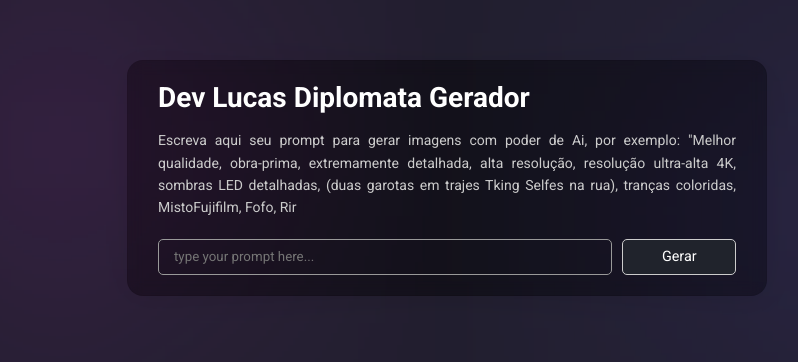
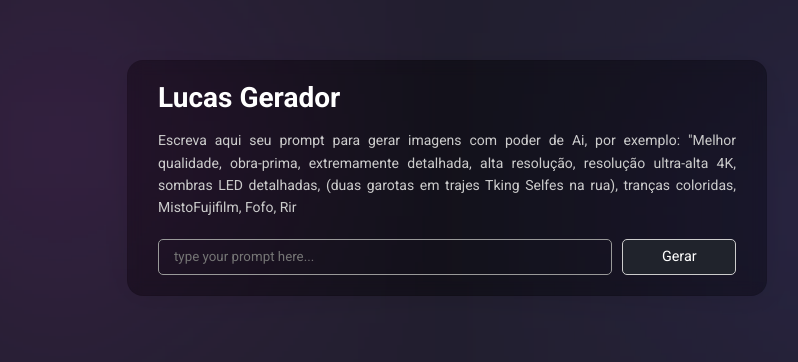
Before and after one commit to lucassamtv1212/free-Ai-image, a plain HTML site: page index.html in a window 1280 px wide. Shown: the part 222-584 px from the top of the page, without its empty margins (193-991 px from the left). Drawn offline with Linux system fonts and the light colour scheme; a script that the page names is missing.

Commit message:
utimo agora sim kskks

```diff
--- a/index.html
+++ b/index.html
@@ -8,7 +8,7 @@
 </head>
 <body>
     <div class="container">
-        <h1>Dev Lucas Diplomata Gerador</h1>
+        <h1>Lucas Gerador</h1>
         <p>
             Escreva aqui seu prompt para gerar imagens com poder de Ai, por exemplo: "Melhor qualidade, obra-prima, extremamente detalhada, alta resolução, resolução ultra-alta 4K, sombras LED detalhadas, (duas garotas em trajes Tking Selfes na rua), tranças coloridas, MistoFujifilm, Fofo, Rir</p>
         <form class="gen-form">
```
Also changed, not shown: Screenshot from 2024-01-18 17-42-24.png (added).
